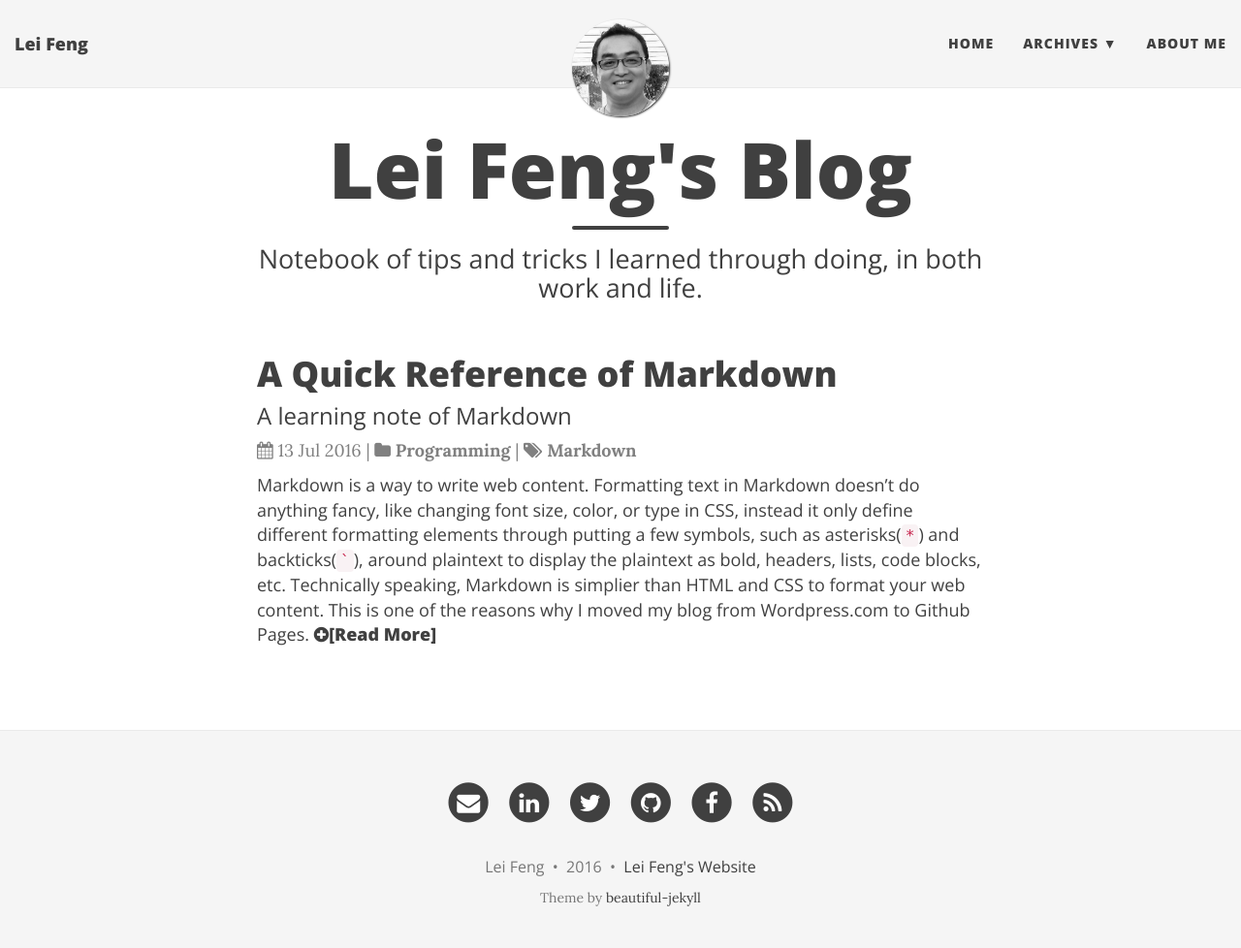
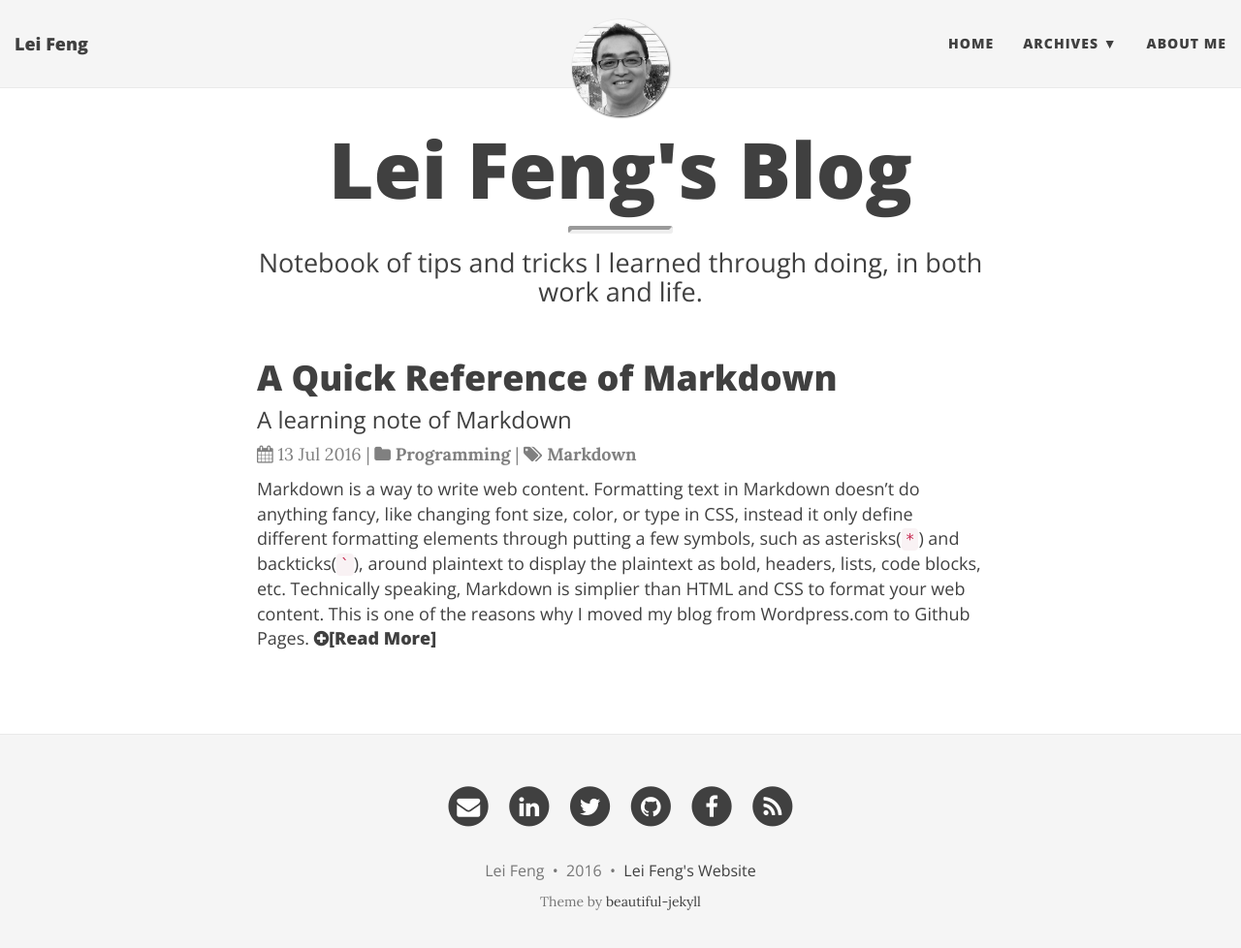
Before and after one commit to stonefl/stonefl.github.io, a Jekyll site: the page built from index.html, in a window 1280 px wide and 991 px high. Shown: the top 978 px of the window at 97% size. Built offline with Jekyll 4.4.1, drawn with Linux system fonts in a browser that asks for light colours; nearby versions of some CDN libraries; the list of posts is cut into pages by our own code.

Commit message:
Update main.css

```diff
--- a/css/main.css
+++ b/css/main.css
@@ -523,6 +523,15 @@ small.post-date {
   border-bottom-left-radius: 5px;
 }
 
+hr {
+    display: block;
+    margin-top: 0.5em;
+    margin-bottom: 0.5em;
+    margin-left: auto;
+    margin-right: auto;
+    border-style: inset;
+    border-width: 1px;
+}
 
 
 /* --- Pager --- */
```
